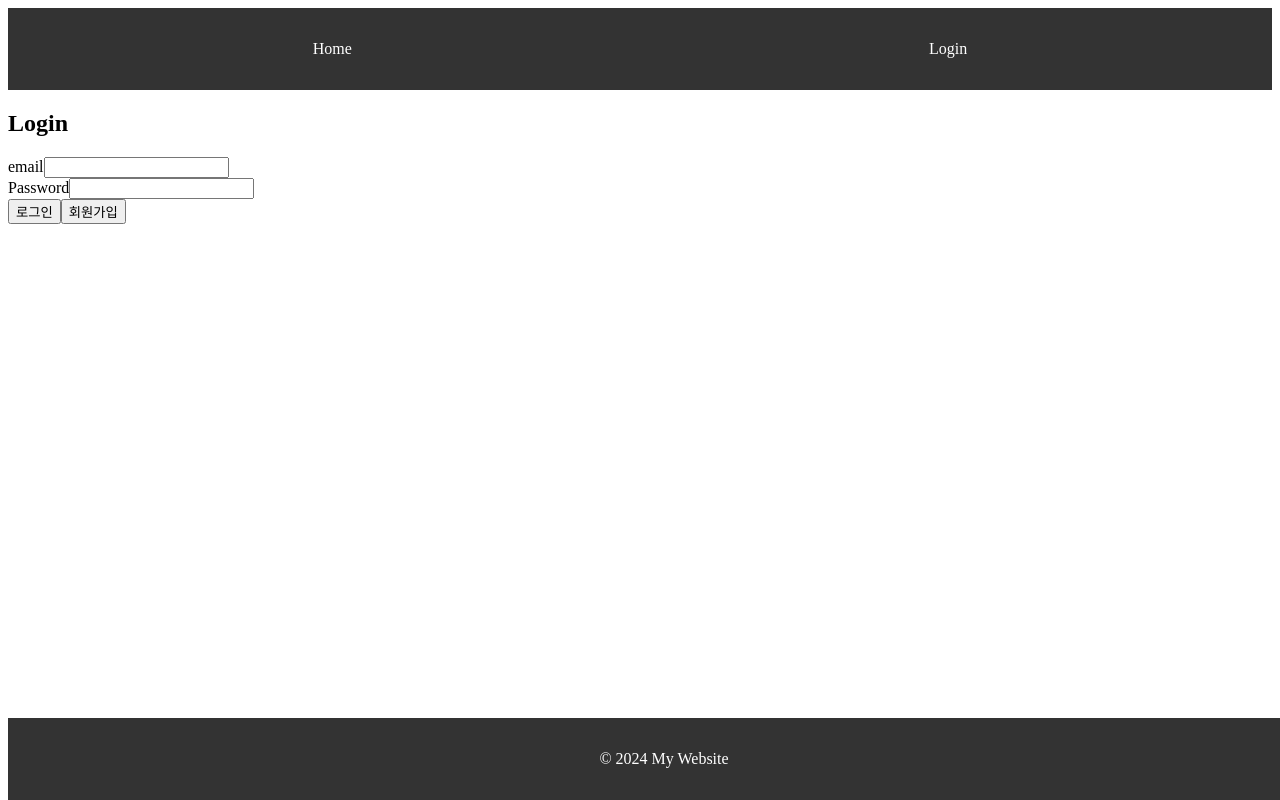
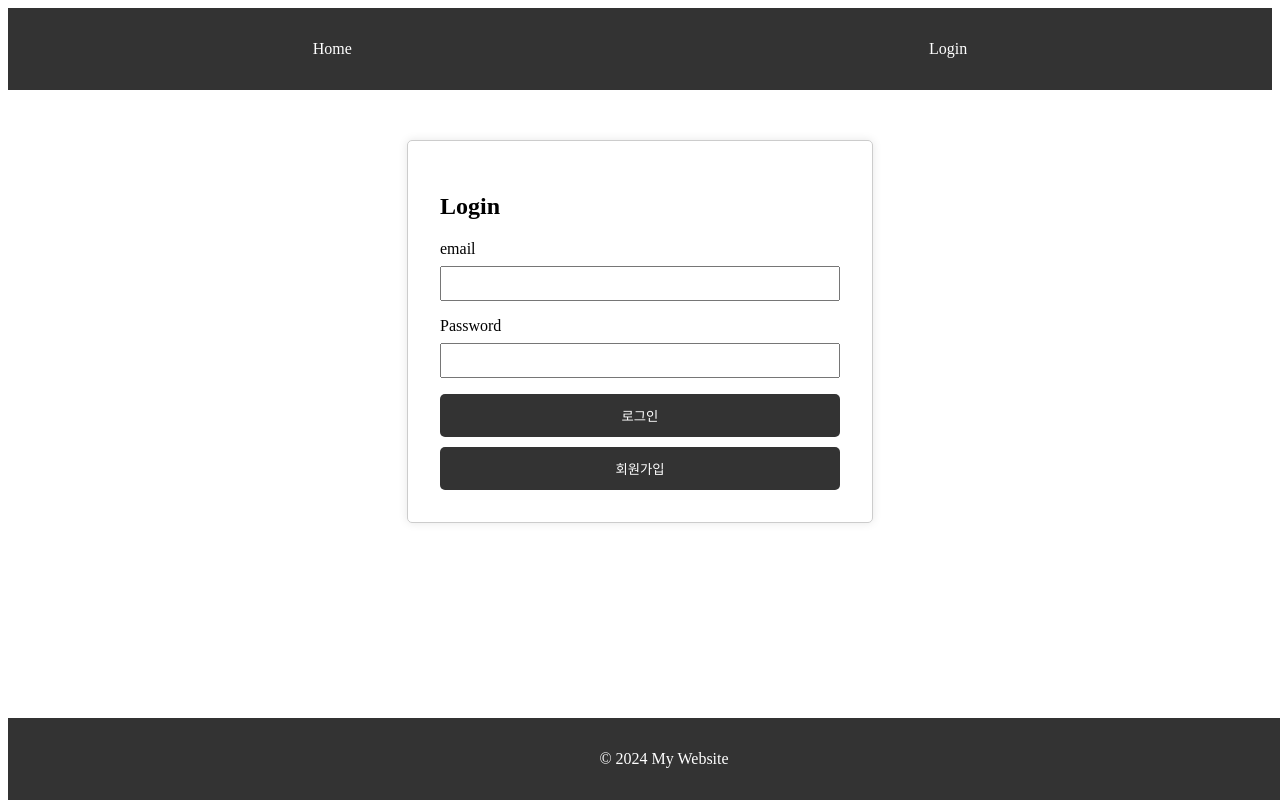
Before and after one commit to haeunk1/survey-site, a Vue app in the folder servey/: page /login in a window 1280 px wide. Built offline with nearby package versions, Linux system fonts and the light colour scheme.

Commit message:
로그인 기능&Navbar 수정

```diff
--- a/servey/src/assets/css/loginStyle.css
+++ b/servey/src/assets/css/loginStyle.css
@@ -0,0 +1,39 @@
+.login-container {
+    max-width: 400px;
+    margin: 50px auto;
+    padding: 2rem;
+    border: 1px solid #ccc;
+    border-radius: 5px;
+    box-shadow: 0 0 10px rgba(0, 0, 0, 0.1);
+  }
+
+  .form-group {
+    margin-bottom: 1rem;
+  }
+
+  input {
+    width: 95%;
+    padding: 0.5rem;
+    margin-top: 0.5rem;
+  }
+
+  .button-group {
+    display: flex;
+    flex-direction: column; /* 세로 정렬 */
+    gap: 10px; /* 버튼 간격 설정 */
+    margin-top: 1rem;
+  }
+
+  button {
+    width: 100%;
+    padding: 0.75rem;
+    background-color: #333;
+    color: white;
+    border: none;
+    border-radius: 5px;
+    cursor: pointer;
+  }
+
+  button:hover {
+    background-color: #555;
+  }
--- a/servey/src/layout/MainNavbar.vue
+++ b/servey/src/layout/MainNavbar.vue
@@ -2,14 +2,31 @@
   <nav class="navbar">
     <ul>
       <li><router-link to="/">Home</router-link></li>
-      <li><router-link to="/login">Login</router-link></li>
+      <li v-if="isLoggedIn">
+        <button @click="logout">Logout</button>
+      </li>
+      <li v-else>
+        <router-link to="/login">Login</router-link>
+      </li>
     </ul>
   </nav>
 </template>
 
 <script>
+import {mapMutations, mapState, mapGetters } from 'vuex'
 export default {
   name: "MainNavbar",
+  computed:{
+      ...mapState('authStore',['accessToken']),
+      ...mapGetters('authStore',['isLoggedIn'])
+    },
+  methods:{
+    ...mapMutations('authStore',['clearAccessToken']),
+    logout(){
+      this.clearAccessToken();
+      alert("로그아웃 되었습니다.");
+    }
+  }
 };
 </script>
 
--- a/servey/src/pages/LoginPage.vue
+++ b/servey/src/pages/LoginPage.vue
@@ -18,7 +18,7 @@
 
   <script>
   import axios from 'axios'
-  import {mapMutations, mapState, mapGetters } from 'vuex'
+  import {mapMutations, mapState } from 'vuex'
 
   export default {
     name: "LoginPage",
@@ -29,11 +29,10 @@
       };
     },
     computed:{
-      ...mapState(['accessToken']),
-      ...mapGetters(['isLoggedIn'])
+      ...mapState('authStore',['accessToken'])
     },
     methods: {
-      ...mapMutations(['setAccessToken', 'clearAccessToken']),
+      ...mapMutations('authStore',['setAccessToken']),
       async login() {
         const requestData = {
           email: this.email,
@@ -46,13 +45,13 @@
               },
             });
             console.log('응답:', response.data);
-            this.setAccessToken(response.data.accessToken);
+            this.setAccessToken(response.data.data.accessToken);
             alert(`로그인 되었습니다.`);
             this.$router.push('/');
 
           } catch (error) {
             console.error('실패:', error);
-            alert("에러가 발생했습니다.")
+            alert("에러가 발생했습니다.");
           }
       },
       logout() {
--- a/servey/src/store/modules/authStore.js
+++ b/servey/src/store/modules/authStore.js
@@ -1,5 +1,6 @@
 
 const authStore = {
+    namespaced: true,
     state: {
         accessToken: null,
     },
--- a/servey/vue.config.js
+++ b/servey/vue.config.js
@@ -1,4 +1,5 @@
 const { defineConfig } = require('@vue/cli-service')
+const path = require('path');
 module.exports = defineConfig({
   transpileDependencies: true,
   devServer:{
```
